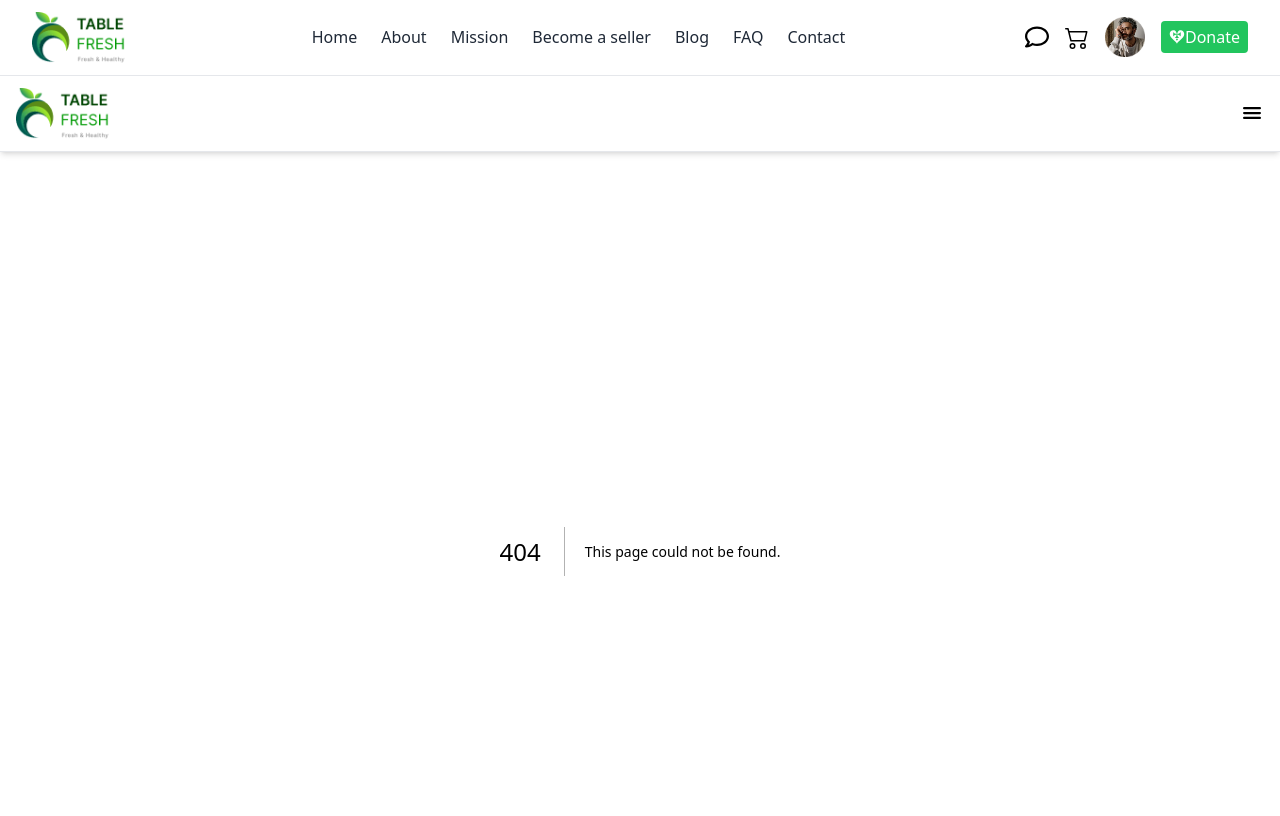
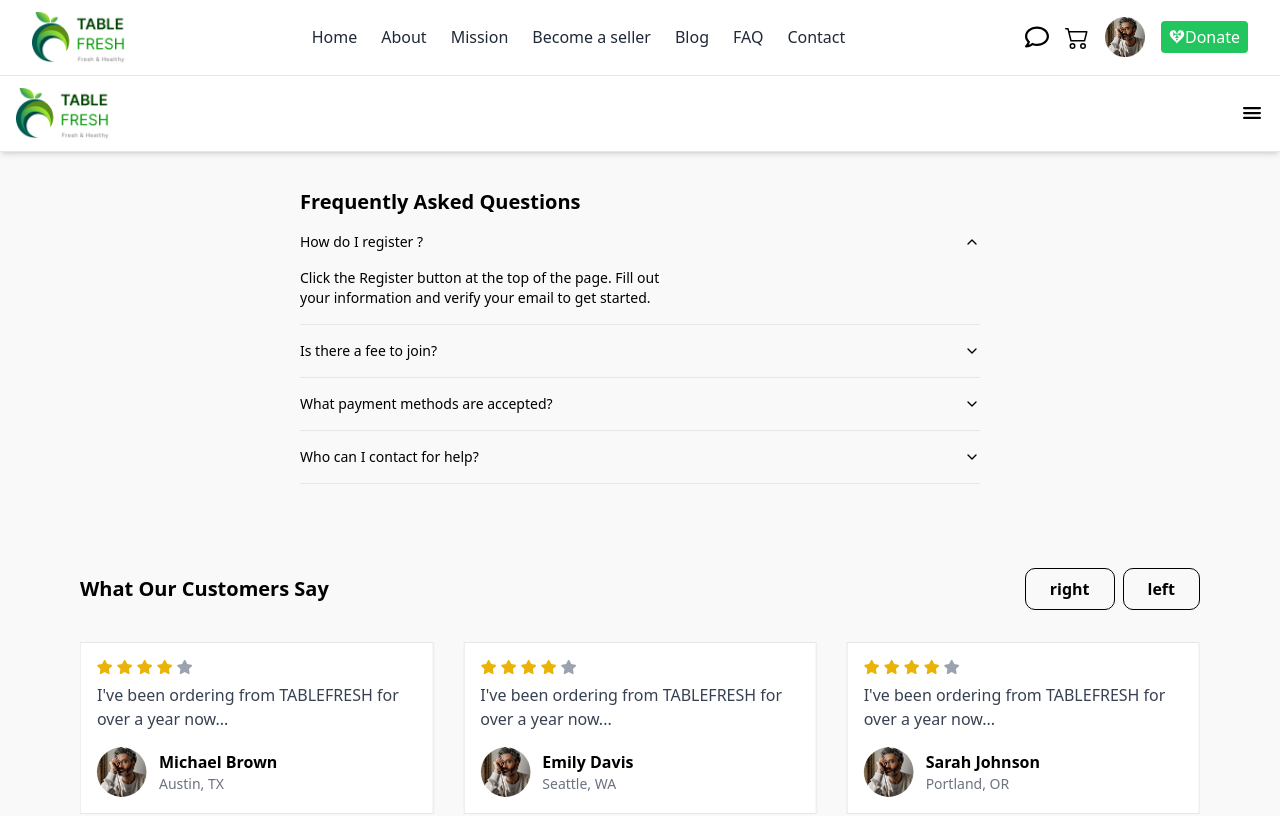
Before and after one commit to SujonRoyBD/e-commerce-frontend, a Next.js app: page /faq in a window 1280 px wide. Before the commit this address had no page. Shown: the top 816 px of the page. Built offline with nearby package versions, Linux system fonts and the light colour scheme.

Commit message:
container

```diff
--- a/src/app/(website)/according/page.tsx
+++ b/src/app/(website)/according/page.tsx
@@ -14,46 +14,44 @@ const AccordionDemo =() =>{
       defaultValue="item-1"
     >
       <AccordionItem value="item-1">
-        <AccordionTrigger>Product Information</AccordionTrigger>
+        <AccordionTrigger>How do I register ?</AccordionTrigger>
         <AccordionContent className="flex flex-col gap-4 text-balance">
           <p>
-            Our flagship product combines cutting-edge technology with sleek
-            design. Built with premium materials, it offers unparalleled
-            performance and reliability.
+            Click the Register button at the top of the page. Fill out your information and verify your email to get started.
           </p>
-          <p>
-            Key features include advanced processing capabilities, and an
-            intuitive user interface designed for both beginners and experts.
-          </p>
+
         </AccordionContent>
       </AccordionItem>
       <AccordionItem value="item-2">
-        <AccordionTrigger>Shipping Details</AccordionTrigger>
+        <AccordionTrigger>Is there a fee to join?</AccordionTrigger>
         <AccordionContent className="flex flex-col gap-4 text-balance">
           <p>
             We offer worldwide shipping through trusted courier partners.
             Standard delivery takes 3-5 business days, while express shipping
             ensures delivery within 1-2 business days.
           </p>
-          <p>
-            All orders are carefully packaged and fully insured. Track your
-            shipment in real-time through our dedicated tracking portal.
-          </p>
         </AccordionContent>
       </AccordionItem>
       <AccordionItem value="item-3">
-        <AccordionTrigger>Return Policy</AccordionTrigger>
+        <AccordionTrigger>What payment methods are accepted?</AccordionTrigger>
         <AccordionContent className="flex flex-col gap-4 text-balance">
           <p>
             We stand behind our products with a comprehensive 30-day return
             policy. If you&apos;re not completely satisfied, simply return the
             item in its original condition.
           </p>
+
+        </AccordionContent>
+      </AccordionItem>
+      <AccordionItem value="item-3">
+        <AccordionTrigger>Who can I contact for help?</AccordionTrigger>
+        <AccordionContent className="flex flex-col gap-4 text-balance">
           <p>
-            Our hassle-free return process includes free return shipping and
-            full refunds processed within 48 hours of receiving the returned
-            item.
+            We stand behind our products with a comprehensive 30-day return
+            policy. If you&apos;re not completely satisfied, simply return the
+            item in its original condition.
           </p>
+
         </AccordionContent>
       </AccordionItem>
     </Accordion>
--- /dev/null
+++ b/src/app/(website)/contactUs/page.tsx
@@ -0,0 +1,31 @@
+import React from 'react';
+import { MdWifiCalling2 } from "react-icons/md";
+// import { MdOutlineEmail } from "react-icons/md";
+// import { CiLocationOn } from "react-icons/ci";
+
+const ContactUs = () => {
+    return (
+        <div className="container mt-9">
+            <div className="grid grid-cols-1 md:grid-cols-2 ">
+                <div className="w-2/5 bg-[url('/assets/telephone1.png')] bg-cover bg-center" >
+                   <div>
+                     <p>Contact Information</p>
+                    <p>Say something to start a live</p>
+                   </div>
+                   <div>
+                        <p className='flex'><MdWifiCalling2/> +1 (888) 000-0000</p>
+                   </div>
+                </div>
+                <div className="flex flex-col w-3/5 bg-white px-4 h-[300px]shdow-l-md">
+                    <input type='text' placeholder='Name' className="mt-4 bg-gray-100 px-2"/>
+                    <input type='text' placeholder='Email' className="mt-4 bg-gray-100 px-2"/>
+                    <input type='text' placeholder='Phone' className="mt-4 bg-gray-100 px-2"/>
+                    <textarea className='mt-4 bg-gray-100 px-2 h-[150px]'placeholder='your text'/>
+                    <button className='bg-green-500 mt-3 h-9 rounded-lg '>Send Message</button>
+                </div>
+            </div>
+        </div>
+    );
+};
+
+export default ContactUs;
--- /dev/null
+++ b/src/app/(website)/faq/page.tsx
@@ -0,0 +1,20 @@
+
+import React from 'react';
+import AccordionDemo from '../according/page';
+import WhatCustomers from '../what_ourCustomers/page';
+
+const Faq = () => {
+    return (
+        <div >
+           <div className="px-[300px] py-9">
+              <p className="font-bold text-xl">
+            Frequently Asked Questions
+          </p>
+            <AccordionDemo/>
+           </div>
+            <WhatCustomers/>
+        </div>
+    );
+};
+
+export default Faq;
--- a/src/app/(website)/features-farm/page.tsx
+++ b/src/app/(website)/features-farm/page.tsx
@@ -61,14 +61,14 @@ const Features = () => {
         <div key={item.id}>
           <div className="relative">
            <div className="bg-white p-2 rounded-full absolute right-2 top-2"> <FaRegComment /></div>
-           <div className="z-20"> <Image src={item.img} alt="Logo" width={372} height={260} /></div>
+           <div className="z-20"> <Image src={item.img} alt="Logo" width={372} height={260}/></div>
             </div>
           <div className="flex gap-[8px] py-[24px]">
             <div>
              <Image src={item.imglogo} alt="Logo" width={56} height={56} />
             </div>
             <div>
-                 <h2 className="font-bold ">{item.title}</h2>
+                 <h2 className="font-bold">{item.title}</h2>
                 <p className="flex gap-[5px]"> <CiLocationOn className="mt-1" /> {item.location}</p>
             </div>
         </div>
--- a/src/app/(website)/ourMisson/page.tsx
+++ b/src/app/(website)/ourMisson/page.tsx
@@ -58,7 +58,7 @@ const OurMission = () => {
           </div>
         </div>
       </div>
-      <div className="container  grid grid-cols-1 md:grid-cols-2 py-8">
+      <div className="container  grid grid-cols-1 md:grid-cols-2 py-8 gap-7">
         <div className="w-full md:w-2/8 ">
           <Image
             src="/assets/about/aboutUs2.png"
@@ -67,8 +67,8 @@ const OurMission = () => {
             height={800}
           />
         </div>
-        <div className="w-full md:w-2/8  flex justify-center items-center mx-auto ">
-          <div className="bg-white rounded-[8px] border-l-[4px] border-[#039B06] p-3">
+        <div className="w-full md:w-2/8 justify-center items-center mx-auto ">
+          <div className="bg-white rounded-[8px] border-l-[4px] border-[#039B06] p-3 ">
             <p className="font-bold text-2xl">
              Genetic Modification
             </p>
@@ -76,7 +76,7 @@ const OurMission = () => {
               Altering the natural structure of our food for profit over health.
             </p>
           </div>
-          <div className="bg-white rounded-[8px] border-l-[4px] border-[#039B06] p-3">
+          <div className="bg-white rounded-[8px] border-l-[4px] border-[#039B06] p-3 mt-3 ">
             <p className="font-bold text-2xl">
              Genetic Modification
             </p>
@@ -84,7 +84,7 @@ const OurMission = () => {
               Altering the natural structure of our food for profit over health.
             </p>
           </div>
-          <div className="bg-white rounded-[8px] border-l-[4px] border-[#039B06] p-3">
+          <div className="bg-white rounded-[8px] border-l-[4px] border-[#039B06] p-3 mt-3">
             <p className="font-bold text-2xl">
              Genetic Modification
             </p>
--- a/src/shared/navbar/Navbar.tsx
+++ b/src/shared/navbar/Navbar.tsx
@@ -20,11 +20,11 @@ import {
 const navLinks = [
   { name: "Home", href: "/" },
   { name: "About", href: "/aboutUs" },
-  { name: "Mission", href: "/ourMission" },
+  { name: "Mission", href: "/ourMisson" },
   { name: "Become a seller", href: "/dashboard" },
   { name: "Blog", href: "/ourBlog" },
   { name: "FAQ", href: "/faq" },
-  { name: "Contact", href: "/contact" },
+  { name: "Contact", href: "/contactUs" },
 ];
 
 const Navbar: React.FC = () => {
```
Also changed, not shown: public/assets/telephone1.png (added).
